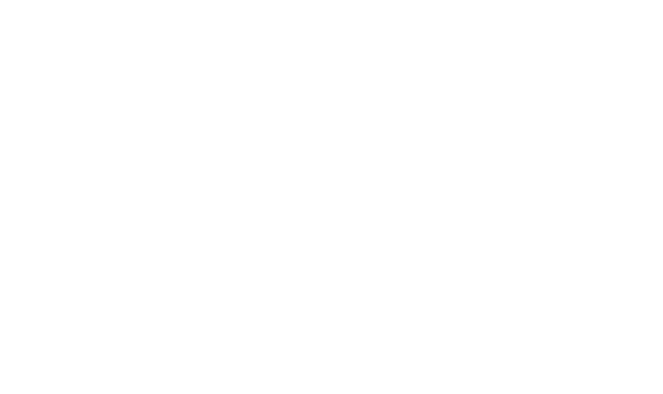
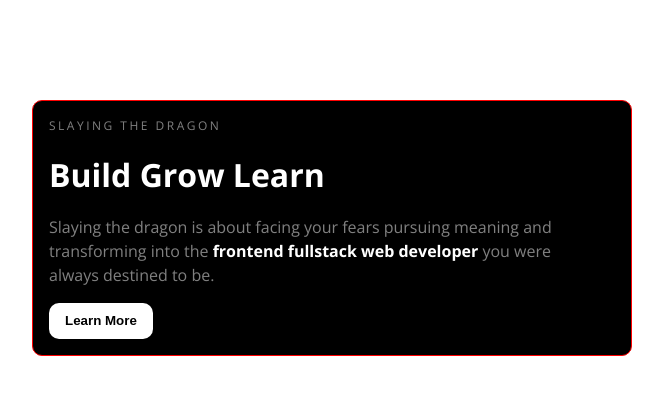
Before and after one commit to jprodsanz/css-retake, a plain HTML site: page project_one/index.html in a window 1280 px wide. Shown: the whole page, without its empty margins (308-971 px from the left). Drawn offline with nearby package versions, Linux system fonts and the light colour scheme.

Commit message:
card_finished

```diff
--- a/project_one/index.html
+++ b/project_one/index.html
@@ -3,9 +3,26 @@
 <head>
     <meta charset="UTF-8">
     <meta name="viewport" content="width=device-width, initial-scale=1.0">
-    <title>Document</title>
+    <link rel="preconnect" href="https://fonts.googleapis.com">
+    <link rel="preconnect" href="https://fonts.gstatic.com" crossorigin>
+    <link href="https://fonts.googleapis.com/css2?family=Open+Sans:ital,wght@0,300..800;1,300..800&display=swap" rel="stylesheet">
+    <link rel="stylesheet" href="./style.css">
+    <title>Card Component</title>
 </head>
 <body>
-
+    <div class="card">
+        <header>
+            <p class="name">Slaying The Dragon</p>
+        </header>
+        <h1 class="title">Build Grow Learn</h1>
+        <p class="description">Slaying the dragon is about facing your fears
+            pursuing meaning and transforming into the
+            <strong>
+            frontend fullstack web developer
+            </strong>
+            you were always destined to be.
+        </p>
+        <button class="btn">Learn More</button>
+    </div>
 </body>
 </html>
--- /dev/null
+++ b/project_one/style.css
@@ -0,0 +1,64 @@
+/* This snippet is a CSS reset that makes sizing more intuitive —  */
+/* your elements declared width or height always represents the total visible size */
+*,
+*::before,
+*::after {
+    box-sizing: border-box;
+}
+
+/* Resets default browser spacing */
+/* Normalizes text line height */
+/* Creates a predictable, clean baseline for styling your layout */
+* {
+    margin: 0;
+    padding: 0;
+    line-height: 1.5;
+}
+
+body {
+    font-family: "Open Sans", sans-serif;
+}
+
+button {
+    cursor: pointer;
+    background: none;
+    border: none;
+    color: inherit;
+}
+
+.card {
+    border: 1px solid red;
+    width: 600px;
+    background-color: #000;
+    color: #fff;
+    padding: 16px;
+    border-radius: 10px;
+    margin: 100px auto 0;
+}
+.name {
+    font-size: 12px;
+    text-transform: uppercase;
+    font-weight: 300;
+    letter-spacing: 2.5px;
+    color: #808080;
+}
+.title {
+    margin: 16px 0;
+    text-transform: capitalize;
+}
+.description {
+    max-width: 60ch;
+    color: #808080;
+}
+.btn {
+    background-color: #fff;
+    color: #000;
+    padding: 8px 16px;
+    border-radius: 10px;
+    font-weight: 700;
+    margin-top: 16px;
+}
+
+strong {
+    color: white;
+}
```
